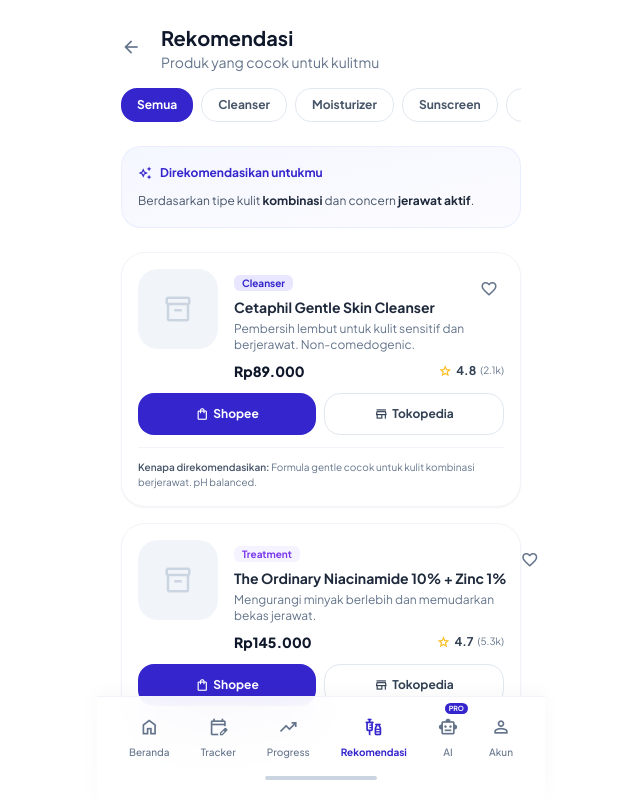
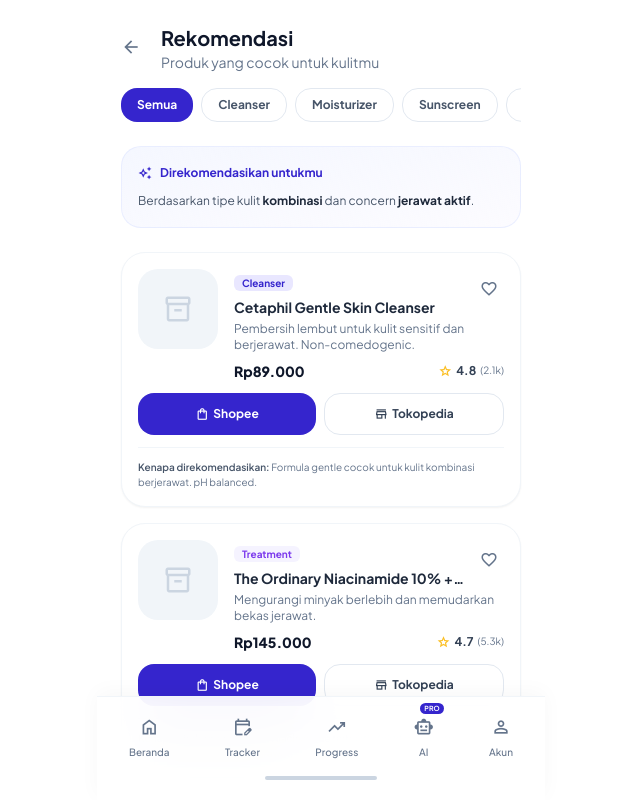
Before and after one commit to wisnuwrdh/narehat, a Next.js app: page /recommendations in a window 1280 px wide. Shown: the top 800 px of the page, without its empty margins (319-959 px from the left). Built offline with nearby package versions, Linux system fonts and the light colour scheme.

Commit message:
fix(recommendations): remove from bottom nav + fix horizontal overflow layout
- Remove Rekomendasi item from bottom nav
- Add overflow-x-hidden to body in root layout
- Fix truncate on product names with overflow-hidden wrapper
- Add break-words on 'why' recommendation text

```diff
--- a/app/(app)/layout.tsx
+++ b/app/(app)/layout.tsx
@@ -7,7 +7,6 @@
   { href: "/dashboard", icon: "home", label: "Beranda" },
   { href: "/tracker", icon: "edit_calendar", label: "Tracker" },
   { href: "/progress", icon: "trending_up", label: "Progress" },
-  { href: "/recommendations", icon: "vaccines", label: "Rekomendasi" },
   { href: "/ai-consult", icon: "smart_toy", label: "AI", pro: true },
   { href: "/settings", icon: "person", label: "Akun" },
 ];
--- a/app/(app)/recommendations/page.tsx
+++ b/app/(app)/recommendations/page.tsx
@@ -222,7 +222,7 @@
                   </div>
                   <div className="flex-1 min-w-0">
                     <div className="flex items-start justify-between gap-2">
-                      <div>
+                      <div className="overflow-hidden">
                         <span
                           className={`text-[10px] font-bold px-2 py-0.5 rounded-md ${
                             catColor[p.category] || "text-slate-600 bg-slate-50"
@@ -290,7 +290,7 @@
                   })}
                 </div>
                 <div className="mt-3 pt-3 border-t border-border-subtle">
-                  <p className="text-[10px] text-muted">
+                  <p className="text-[10px] text-muted break-words">
                     <span className="font-semibold text-slate-600">
                       Kenapa direkomendasikan:
                     </span>{" "}
--- a/app/layout.tsx
+++ b/app/layout.tsx
@@ -14,7 +14,7 @@
 }) {
   return (
     <html lang="id">
-      <body>{children}</body>
+      <body className="overflow-x-hidden">{children}</body>
     </html>
   );
 }
```
